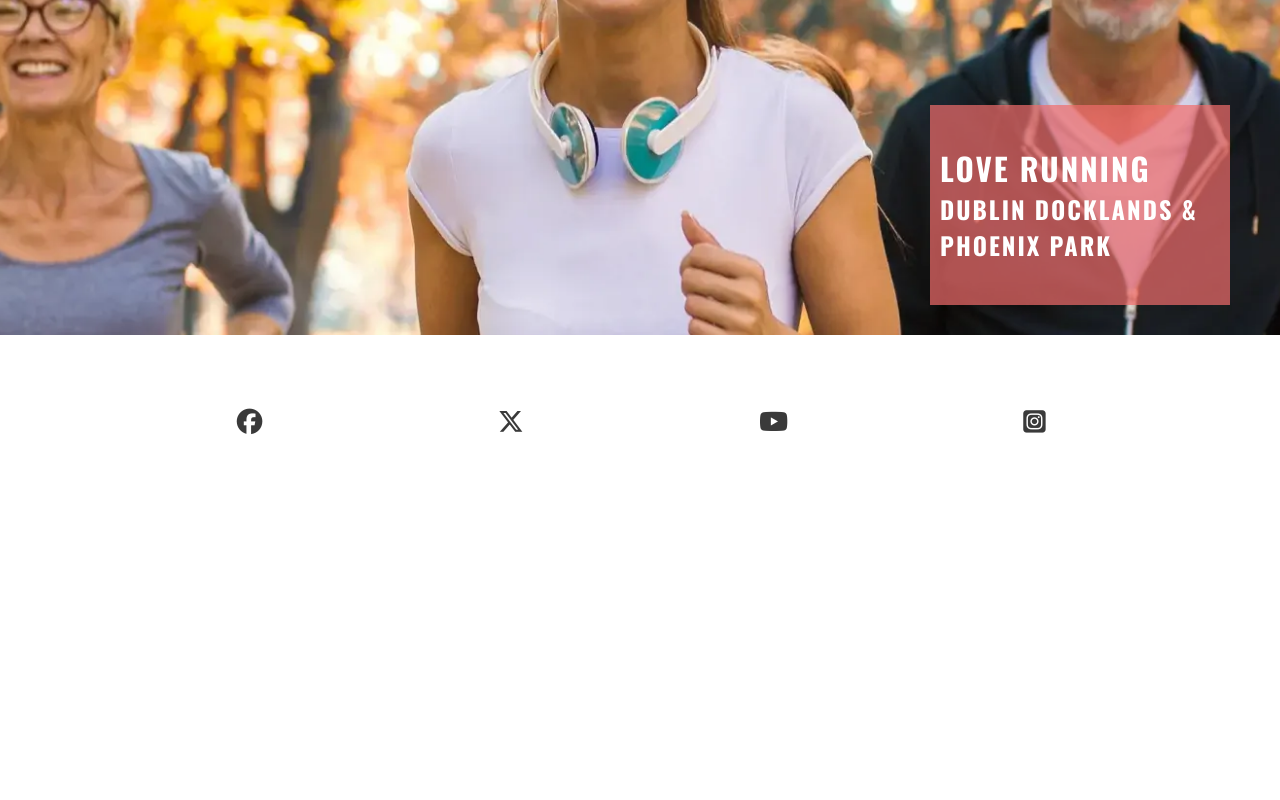
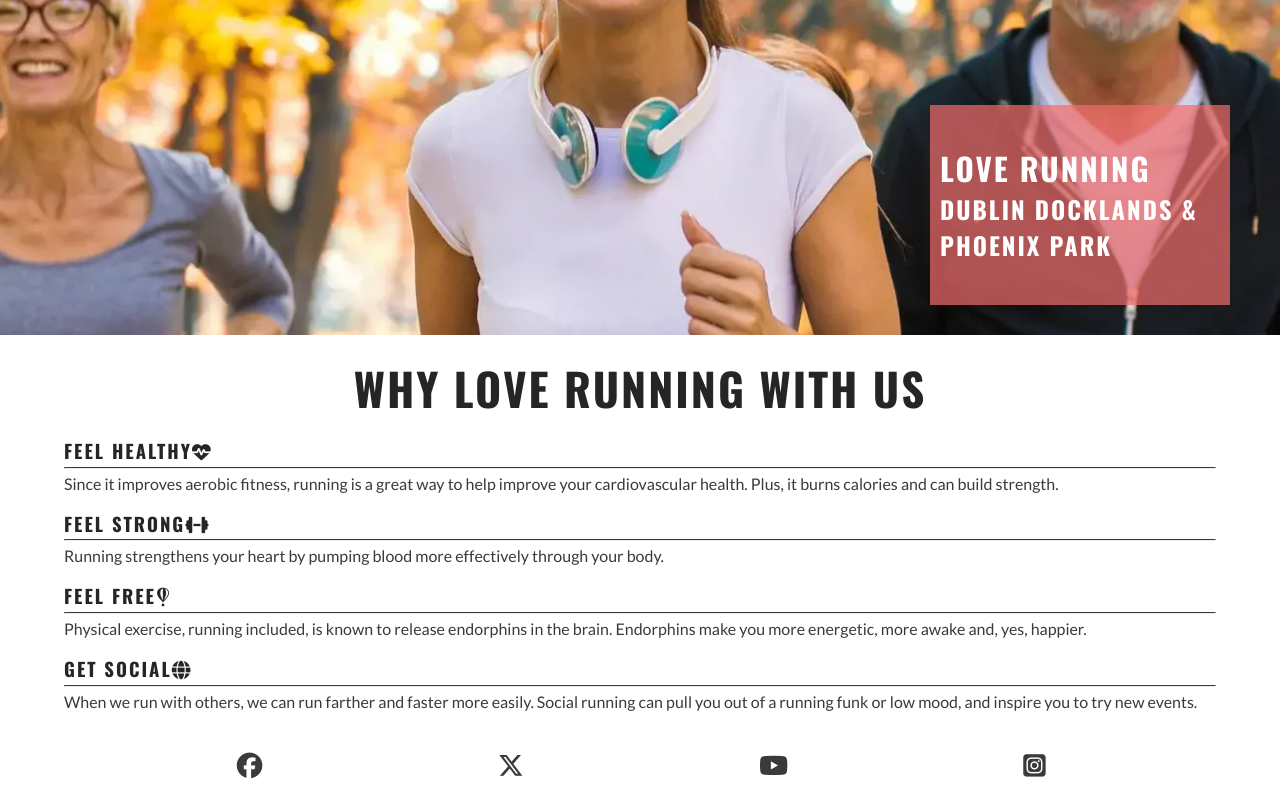
Before and after one commit to glaw2000/love-running, a plain HTML site: page index.html in a window 1280 px wide. Shown: the part 344-1144 px from the top of the page. Before the commit the page ends 800 px from the top, so only its background shows below. Drawn offline with nearby package versions, Linux system fonts and the light colour scheme.

Commit message:
add benefits content

```diff
--- a/assets/CSS/style.css
+++ b/assets/CSS/style.css
@@ -115,6 +115,32 @@ main {
     color: #ffffff;
 }
 
+/* Content - Style Reasons to join Love Running */
+#reasons {
+    width: 90%;
+    margin: 20px auto;
+}
+
+#reasons h2 {
+    font-size: 280%;
+    margin-bottom: 20px;
+    text-align:center;
+}
+
+#benefits-physical>div, #benefits-mental>div {
+    line-height: 20px;
+    margin-bottom: 20px;
+}
+
+hr {
+    border-top: 1px solid #3a3a3a;
+    margin: 5px 0;
+}
+
+#benefits > p {
+    padding: 0 20px;
+}
+
 /* footer */
 #social-networks {
     text-align: center;
--- a/index.html
+++ b/index.html
@@ -42,8 +42,57 @@
                 <h2>Love Running</h2>
                 <h3>Dublin Docklands & Phoenix Park</h3>
             </div>
+        </section>
 
+                <!-- Reasons Section -->
+        <section id="reasons">
+            <h2>Why Love Running With Us</h2>
+            <div id=benefits>
+                <div id=benefits-physical>
+
+                    <div>
+                    <h3>Feel Healthy<i class="fa-solid fa-heart-pulse"></i></h3>
+                    <hr>
+                    <p>
+                    Since it improves aerobic fitness, running is a great way to help improve your
+                    cardiovascular health. Plus, it burns calories and can build strength.
+                    </p>
+                    </div>
+
+                    <div>
+                    <h3>Feel Strong<i class="fa-solid fa-dumbbell"></i></h3>
+                    <hr>
+                    <p>Running strengthens your heart by pumping blood more effectively through your body.
+                    </p>
+                    </div>
+
+                </div>
+
+                <div id=benefits-mental>
+
+                    <div>
+                    <h3>Feel Free<i class="fa-brands fa-fly"></i></h3>
+                    <hr>
+                    <p>
+                    Physical exercise, running included, is known to release endorphins in the brain.
+                    Endorphins make you more energetic, more awake and, yes, happier.
+                    </p>
+                    </div>
+
+                    <div>
+                        <h3>GET SOCIAL<i class="fa-solid fa-globe"></i></h3>
+                        <hr>
+                        <p>
+                        When we run with others, we can run farther and faster more easily. Social running
+                        can pull you out of a running funk or low mood, and inspire you to try new events.
+                        </p>
+                    </div>
+
+                </div>
+
+            </div>
         </section>
+
     </main>
 
     <!-- footer -->
@@ -59,7 +108,8 @@
                     aria-label="Visit our YouTube page, opens in a new tab"><i class="fa-brands fa-youtube"></i></a>
             </li>
             <li><a href="https://www.Instagram.com/" target="_blank" rel="noopener"
-                    aria-label="Visit our Instagram page, opens in a new tab"><i class="fa-brands fa-square-instagram"></i></a>
+                    aria-label="Visit our Instagram page, opens in a new tab"><i
+                        class="fa-brands fa-square-instagram"></i></a>
             </li>
 
         </ul>
```
